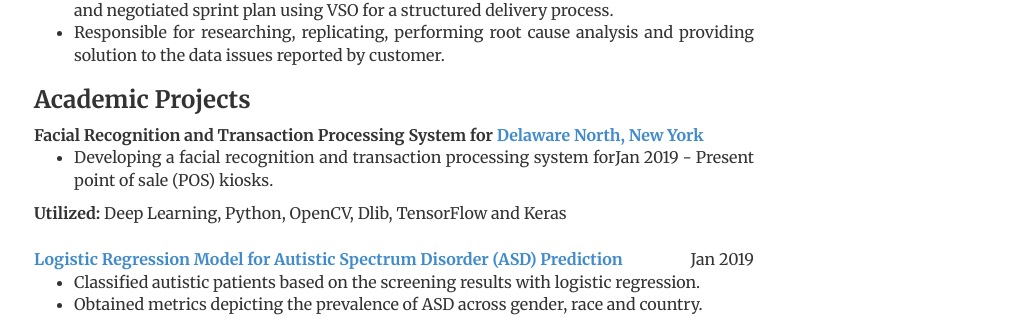
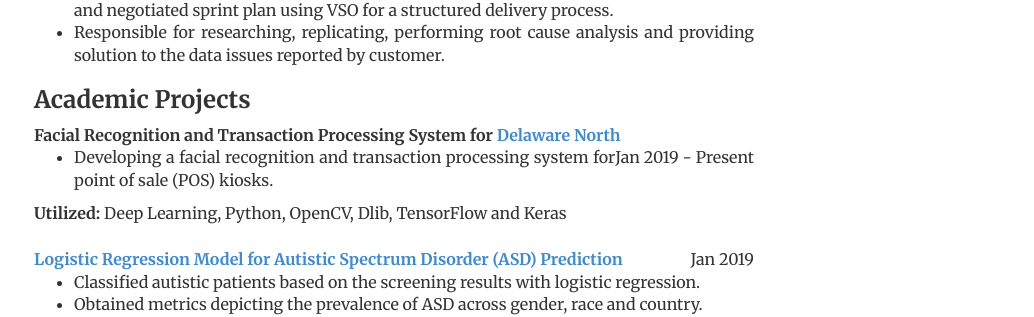
Before and after one commit to AnkiteshR/AnkiteshR.github.io, a Jekyll site: the page built from resume/index.html, in a window 1280 px wide and 900 px high, scrolled down 1541 px. Shown: the part 135-452 px from the top of the window, without its empty margins (246-1280 px from the left). Built offline with Jekyll 4.4.1, drawn with Linux system fonts in a browser that asks for light colours.

Commit message:
Update index.html

```diff
--- a/resume/index.html
+++ b/resume/index.html
@@ -129,7 +129,7 @@ function topFunction() {
                   </ul>
 
 				<h3>Academic Projects</h3>
-		<div style="float: left"><b>Facial Recognition and Transaction Processing System for <a href="https://www.delawarenorth.com" target="_blank"> Delaware North, New York </b></a></div>
+		<div style="float: left"><b>Facial Recognition and Transaction Processing System for <a href="https://www.delawarenorth.com" target="_blank"> Delaware North</b></a></div>
                 <div style="float: right">Jan 2019 - Present</div>
         <br>
         <ul>
```
